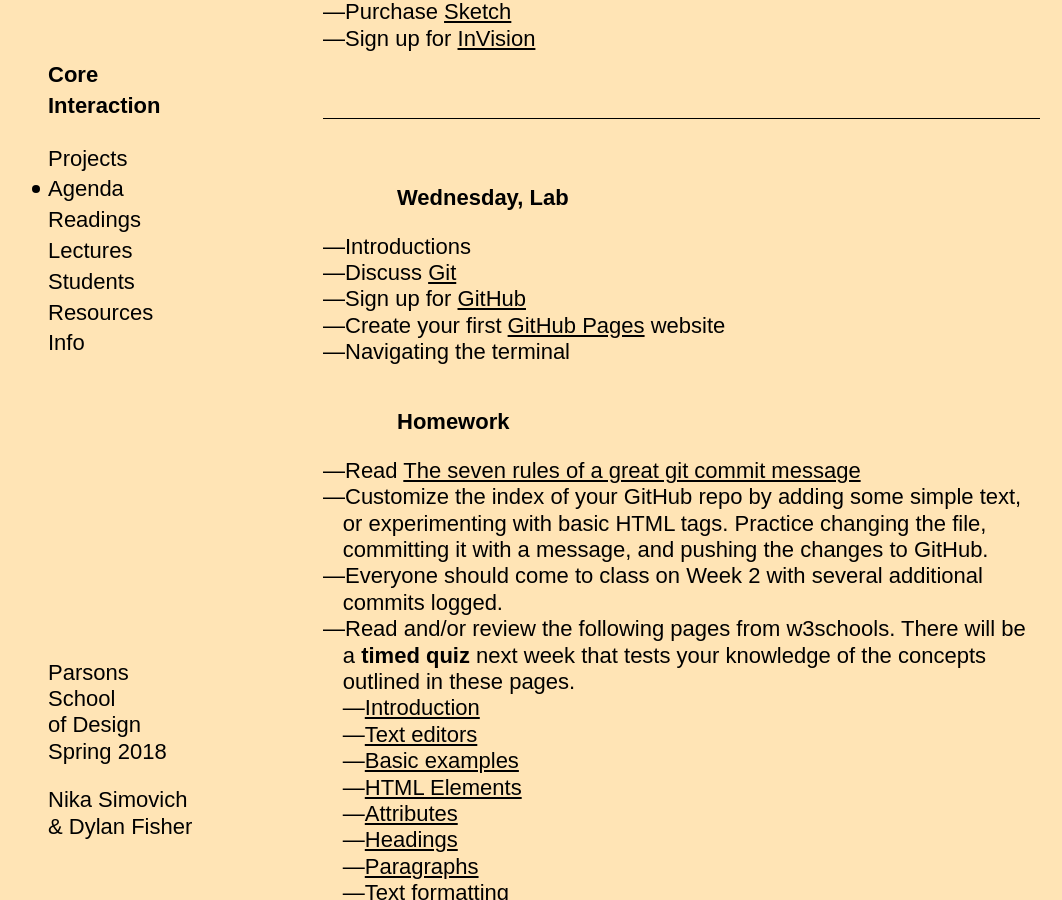
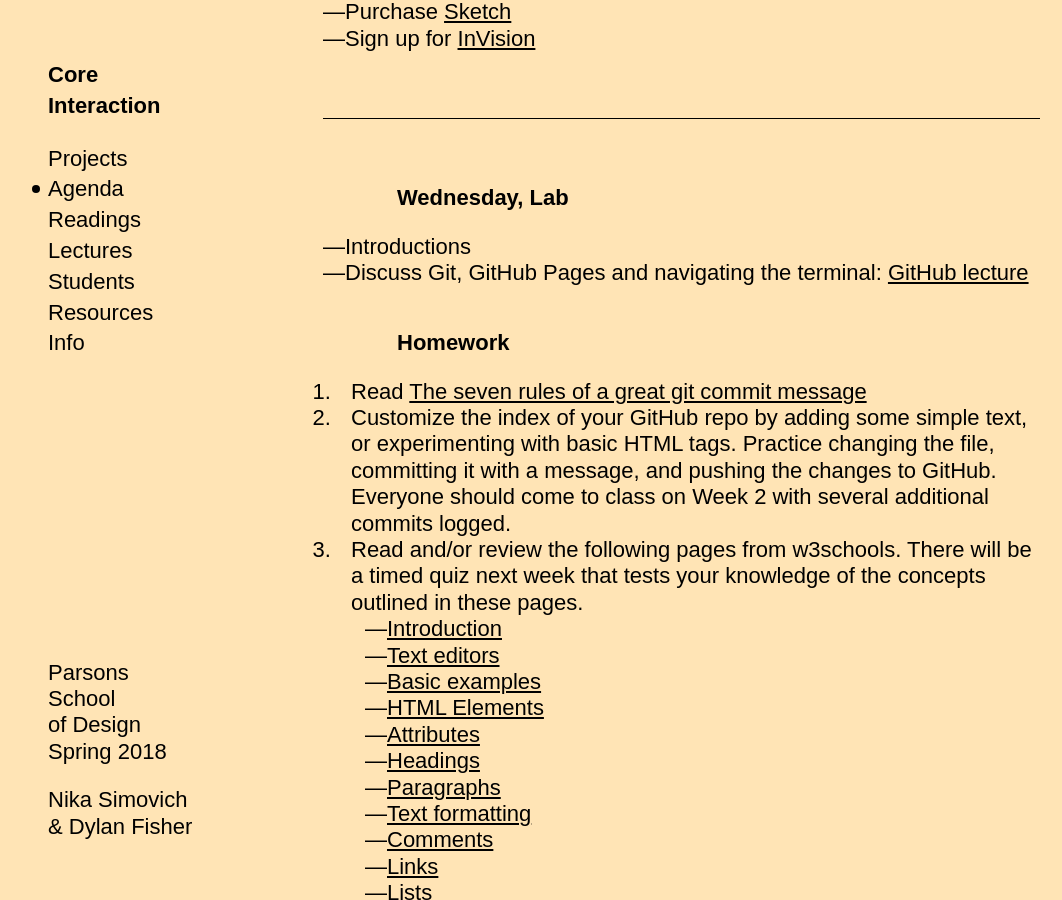
Before and after one commit to dylanfisher/ci18, a Jekyll site: the page built from _agendas/week-1.md, in a window 1280 px wide and 900 px high, scrolled down 454 px. Shown: the whole window, without its empty margins (12-1074 px from the left). Built offline with Jekyll 4.4.1, drawn with Linux system fonts in a browser that asks for light colours; some web fonts are replaced.

Commit message:
Add GitHub lab lecture and update week 1 agenda

```diff
--- a/_agendas/week-1.md
+++ b/_agendas/week-1.md
@@ -20,19 +20,16 @@ date_range:       1/23 – 1/26
 ### Wednesday, Lab
 
 - Introductions
-- Discuss [Git](https://git-scm.com/)
-- Sign up for [GitHub](https://github.com/)
-- Create your first [GitHub Pages](https://pages.github.com/) website
-- Navigating the terminal
+- Discuss Git, GitHub Pages and navigating the terminal: [GitHub lecture](/lectures/lab/github)
 
 ### Homework
 
-- Read [The seven rules of a great git commit message](http://chris.beams.io/posts/git-commit/#seven-rules)
-- Customize the index of your GitHub repo by adding some simple text, or
+1. Read [The seven rules of a great git commit message](http://chris.beams.io/posts/git-commit/#seven-rules)
+1. Customize the index of your GitHub repo by adding some simple text, or
   experimenting with basic HTML tags. Practice changing the file, committing it
-  with a message, and pushing the changes to GitHub.
-- Everyone should come to class on Week 2 with several additional commits logged.
-- Read and/or review the following pages from w3schools. There will be a <strong>timed quiz</strong> next week that tests your knowledge of the concepts outlined in these pages.
+  with a message, and pushing the changes to GitHub. Everyone should come to class
+  on Week 2 with several additional commits logged.
+1. Read and/or review the following pages from w3schools. There will be a timed quiz next week that tests your knowledge of the concepts outlined in these pages.
   - [Introduction](https://www.w3schools.com/html/html_intro.asp)
   - [Text editors](https://www.w3schools.com/html/html_editors.asp)
   - [Basic examples](https://www.w3schools.com/html/html_basic.asp)
```
Also changed, not shown: _lectures/lab/github.md (added, +60 -0 lines), 1 other file.
